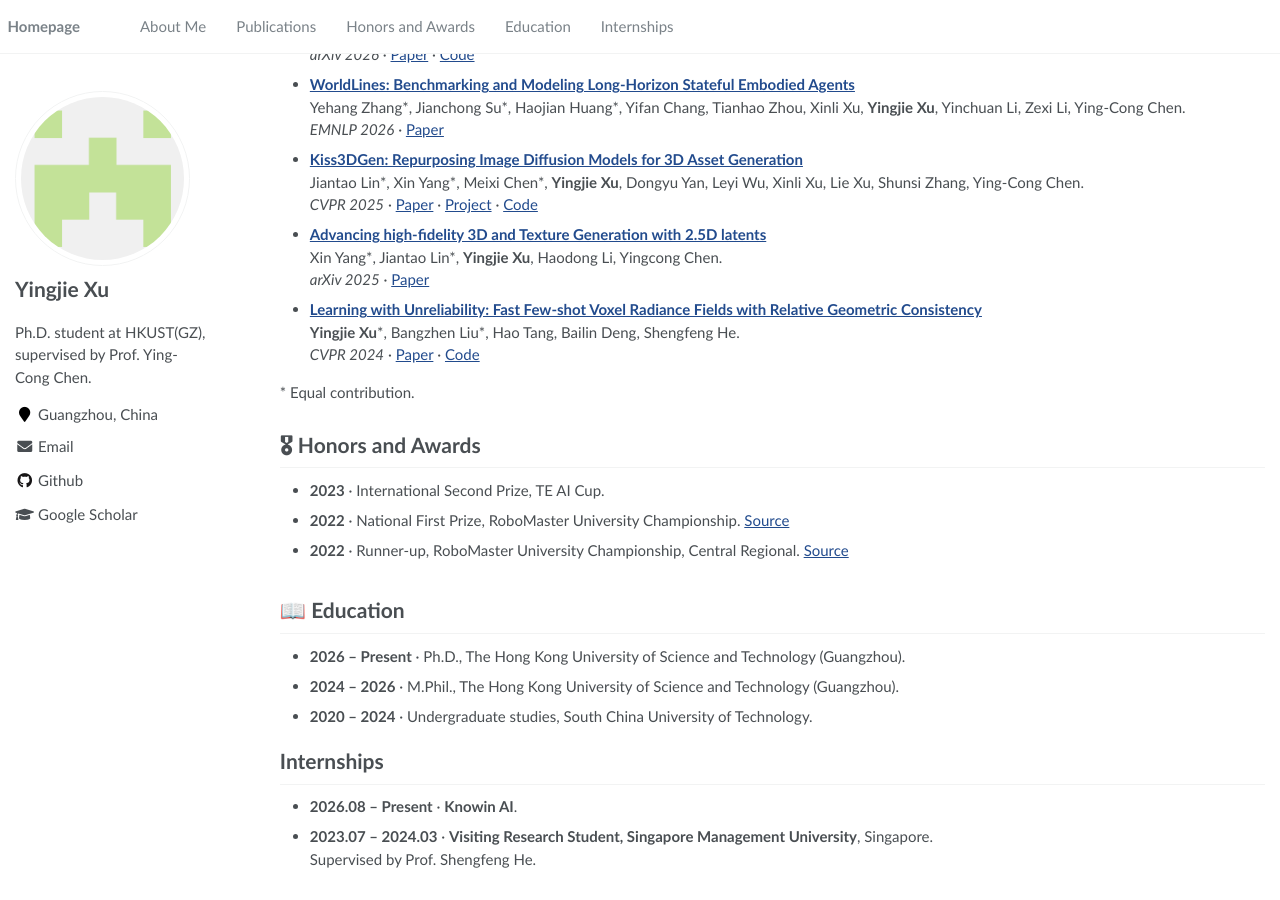
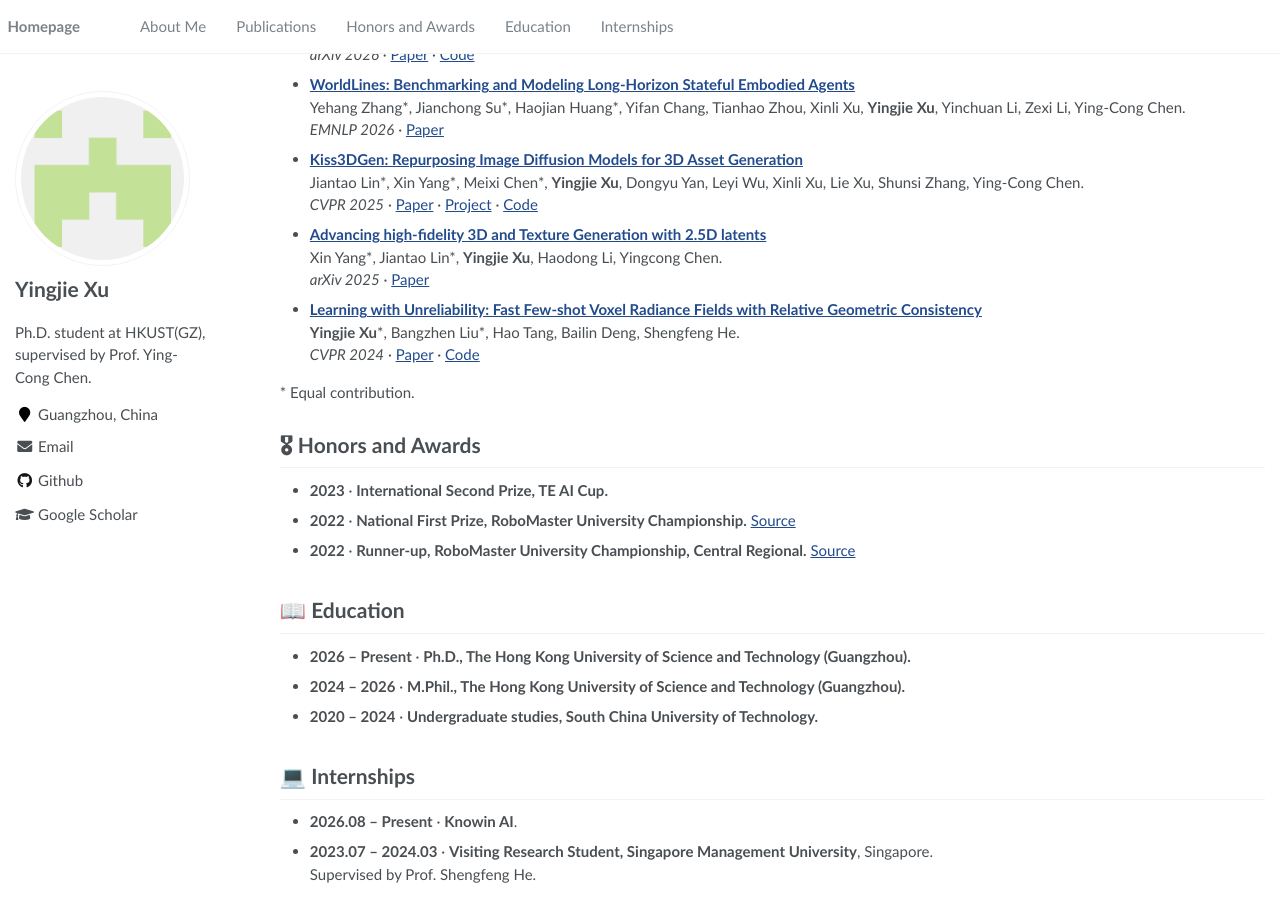
Before and after one commit to HKCLynn/hkclynn.github.io, a Jekyll site: the page built from _pages/about.md, in a window 1280 px wide and 900 px high, scrolled down 641 px. Built offline with Jekyll 4.4.1, drawn with Linux system fonts in a browser that asks for light colours.

Commit message:
Restore internship icon and emphasize section entries

```diff
--- a/_pages/about.md
+++ b/_pages/about.md
@@ -72,19 +72,22 @@ Email: [scutxyj64@gmail.com](mailto:scutxyj64@gmail.com) · [Google Scholar](htt
 
 # 🎖 Honors and Awards
 
-- **2023** · International Second Prize, TE AI Cup.
-- **2022** · National First Prize, RoboMaster University Championship. [Source](https://www.robomaster.com/zh-CN/resource/pages/announcement/1477)
-- **2022** · Runner-up, RoboMaster University Championship, Central Regional. [Source](https://auto.upc.edu.cn/2022/0621/c17295a378273/pagem.htm)
+- **2023** · **International Second Prize, TE AI Cup.**
+- **2022** · **National First Prize, RoboMaster University Championship.** [Source](https://www.robomaster.com/zh-CN/resource/pages/announcement/1477)
+- **2022** · **Runner-up, RoboMaster University Championship, Central Regional.** [Source](https://auto.upc.edu.cn/2022/0621/c17295a378273/pagem.htm)
 
 <span class="anchor" id="education"></span>
 
 # 📖 Education
 
-- **2026 – Present** · Ph.D., The Hong Kong University of Science and Technology (Guangzhou).
-- **2024 – 2026** · M.Phil., The Hong Kong University of Science and Technology (Guangzhou).
-- **2020 – 2024** · Undergraduate studies, South China University of Technology.
+- **2026 – Present** · **Ph.D., The Hong Kong University of Science and Technology (Guangzhou).**
+- **2024 – 2026** · **M.Phil., The Hong Kong University of Science and Technology (Guangzhou).**
+- **2020 – 2024** · **Undergraduate studies, South China University of Technology.**
 
-# Internships
+<span class="anchor" id="internships"></span>
+
+
+# 💻 Internships
 
 - **2026.08 – Present** · **Knowin AI**.
 - **2023.07 – 2024.03** · **Visiting Research Student, Singapore Management University**, Singapore.<br>
```
